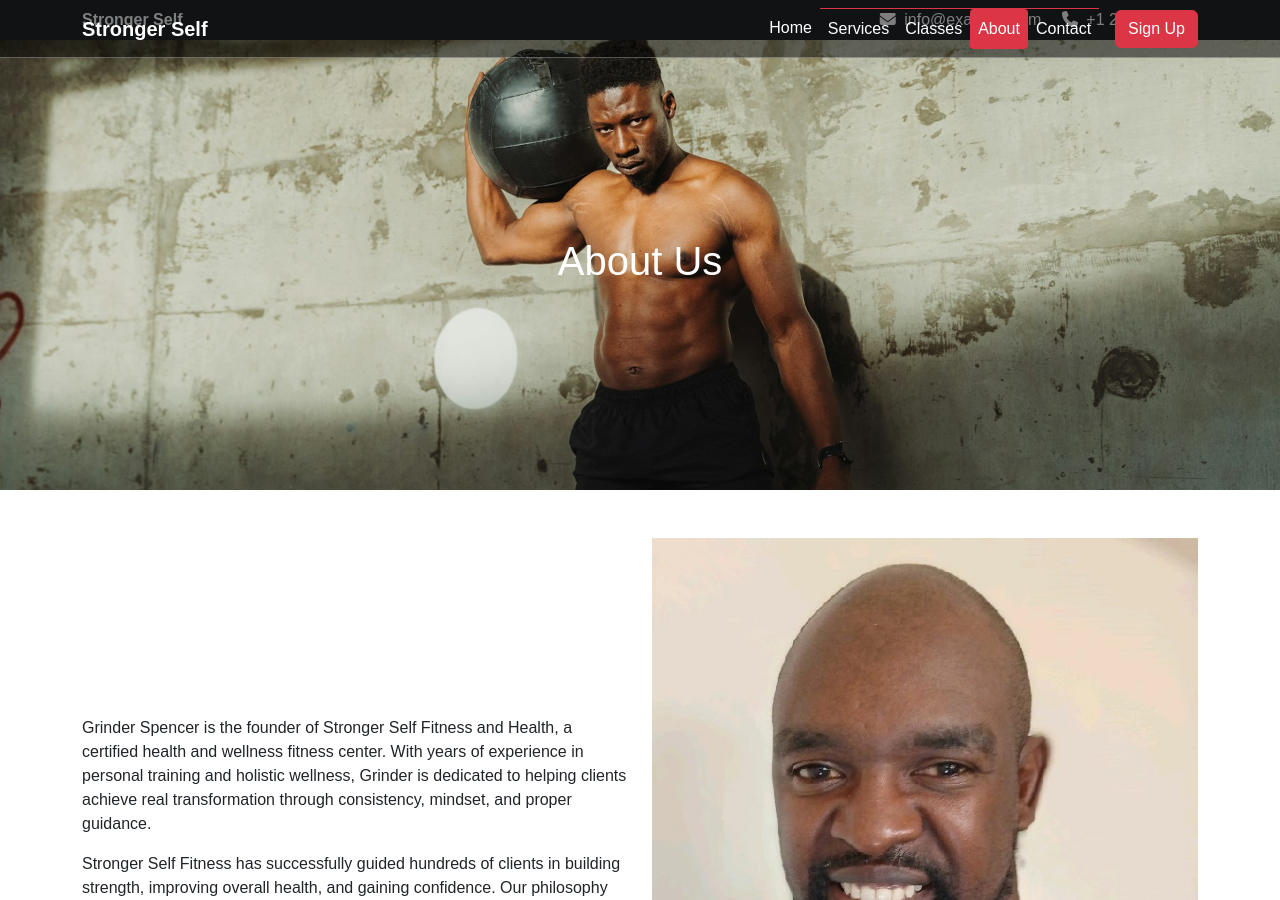
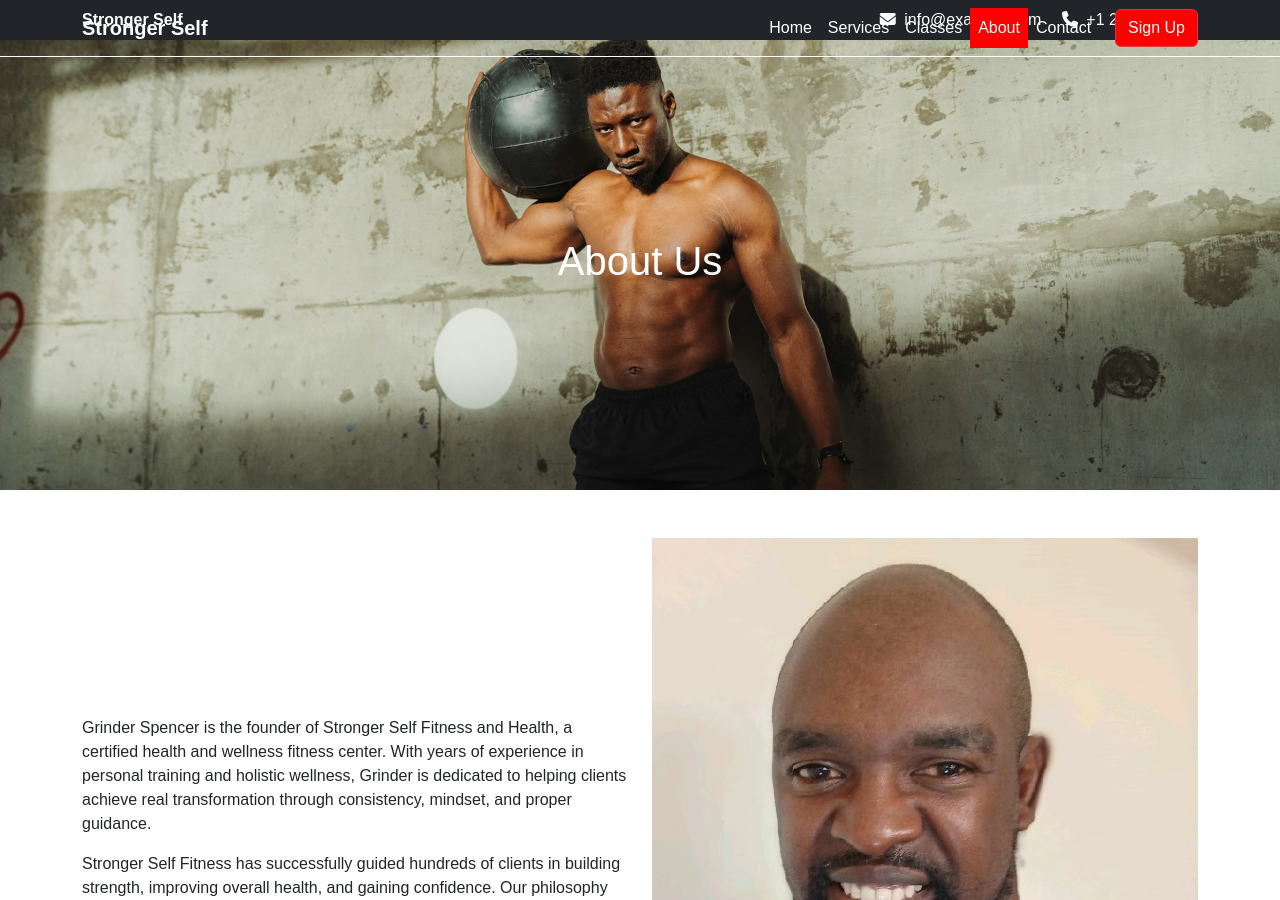
Before and after one commit to digitalsparkhq/grinderspencer-site, a Jekyll site: the page built from about.md, in a window 1280 px wide and 900 px high. Built offline with Jekyll 4.4.1, drawn with Linux system fonts in a browser that asks for light colours.

Commit message:
Update style.css

```diff
--- a/assets/css/style.css
+++ b/assets/css/style.css
@@ -1,119 +1 @@
-body {
-  font-family: Arial, sans-serif;
-  margin: 0;
-  padding: 0;
-}
-
-/* =========================
-   Navbar
-   ========================= */
-.custom-navbar {
-  background: rgba(0, 0, 0, 0.5); /* transparent with dark overlay */
-  border-bottom: 1px solid rgba(255, 255, 255, 0.3);
-  transition: background 0.3s, border-color 0.3s;
-}
-
-.custom-navbar .nav-link {
-  color: #fff !important; /* white text when transparent */
-  transition: color 0.3s, background 0.3s;
-}
-
-.custom-navbar .nav-link:hover {
-  color: #dc3545 !important; /* red hover */
-}
-
-/* Active menu item */
-.custom-navbar .nav-link.active {
-  background-color: #dc3545;
-  border-radius: 4px;
-  color: #fff !important;
-}
-
-/* Sticky navbar (on scroll) */
-.custom-navbar.sticky {
-  background: #fff !important;
-  border-bottom: 1px solid #ddd;
-}
-
-.custom-navbar.sticky .nav-link {
-  color: #000 !important; /* black when sticky */
-}
-
-.custom-navbar.sticky .nav-link.active {
-  background-color: #dc3545;
-  color: #fff !important;
-}
-
-/* Mobile dropdown separator */
-.navbar-nav .nav-item + .nav-item {
-  border-top: 1px solid #dc3545;
-}
-
-/* =========================
-   Hero Section
-   ========================= */
-.hero {
-  position: relative;
-  text-align: center;
-  display: flex;
-  align-items: center;
-  justify-content: center;
-}
-
-/* =========================
-   Footer
-   ========================= */
-.footer {
-  background: #000;
-  color: white;
-}
-
-.footer .red-underline {
-  border-bottom: 2px solid red;
-  display: inline-block;
-}
-
-.footer a {
-  color: white;
-  transition: color 0.3s;
-}
-
-.footer a:hover {
-  color: red;
-}
-
-.footer .social-icons a {
-  margin-right: 10px;
-}
-
-/* =========================
-   Counters
-   ========================= */
-.counter {
-  font-size: 2rem;
-  font-weight: bold;
-}
-
-/* =========================
-   Gym images hover zoom
-   ========================= */
-.hover-zoom {
-  transition: transform 0.3s ease;
-}
-.hover-zoom:hover {
-  transform: scale(1.05);
-}
-
-/* =========================
-   Mobile Footer
-   ========================= */
-@media (max-width: 768px) {
-  .footer .container {
-    flex-direction: column;
-    text-align: center;
-  }
-  .footer .footer-contact,
-  .footer .footer-hours {
-    margin-bottom: 20px;
-  }
-}
+body { font-family: Arial, sans-serif; margin: 0; padding: 0; } /* Navbar */ .navbar { background: transparent; border-bottom: 1px solid white; transition: background 0.3s; } .navbar.scrolled { background: white !important; border-bottom: 1px solid #ccc; } .navbar .nav-link { color: white !important; transition: color 0.3s; } .navbar .nav-link.active, .navbar .btn-danger { background: red; color: white !important; } .navbar .nav-link:hover { color: red !important; } /* Hero Section */ .hero { position: relative; text-align: center; display: flex; align-items: center; justify-content: center; } /* Footer */ .footer { background: #000; color: white; } .footer .red-underline { border-bottom: 2px solid red; display: inline-block; } .footer a { color: white; transition: color 0.3s; } .footer a:hover { color: red; } .footer .social-icons a { margin-right: 10px; } /* Counters */ .counter { font-size: 2rem; font-weight: bold; } /* Gym images hover zoom */ .hover-zoom { transition: transform 0.3s ease; } .hover-zoom:hover { transform: scale(1.05); } /* Mobile Footer */ @media (max-width: 768px) { .footer .container { flex-direction: column; text-align: center; } .footer .footer-contact, .footer .footer-hours { margin-bottom: 20px; } }
```
